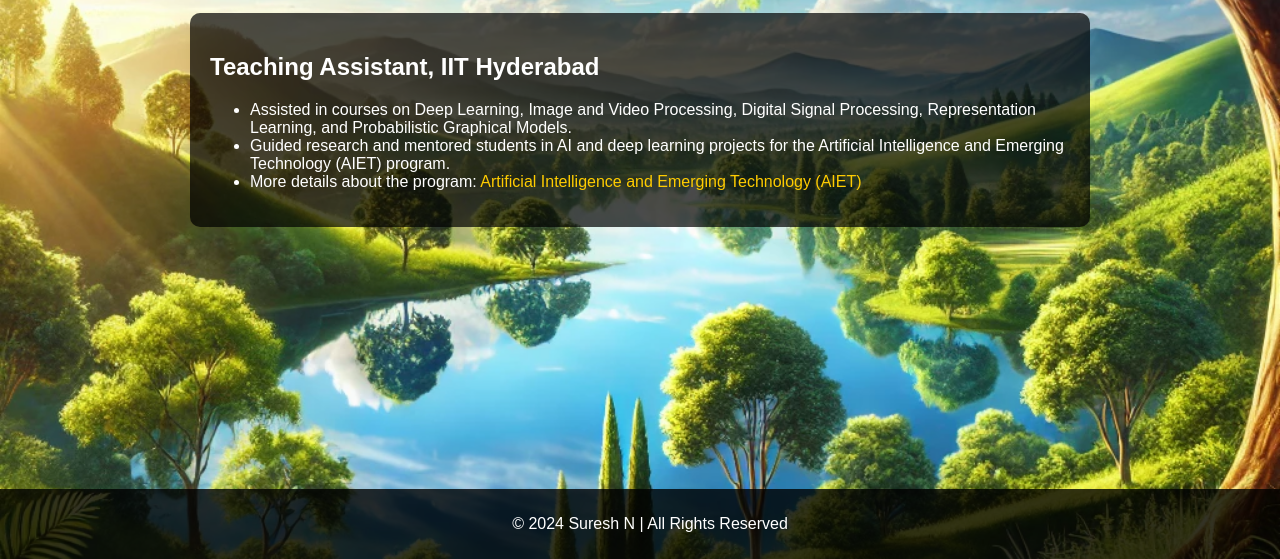
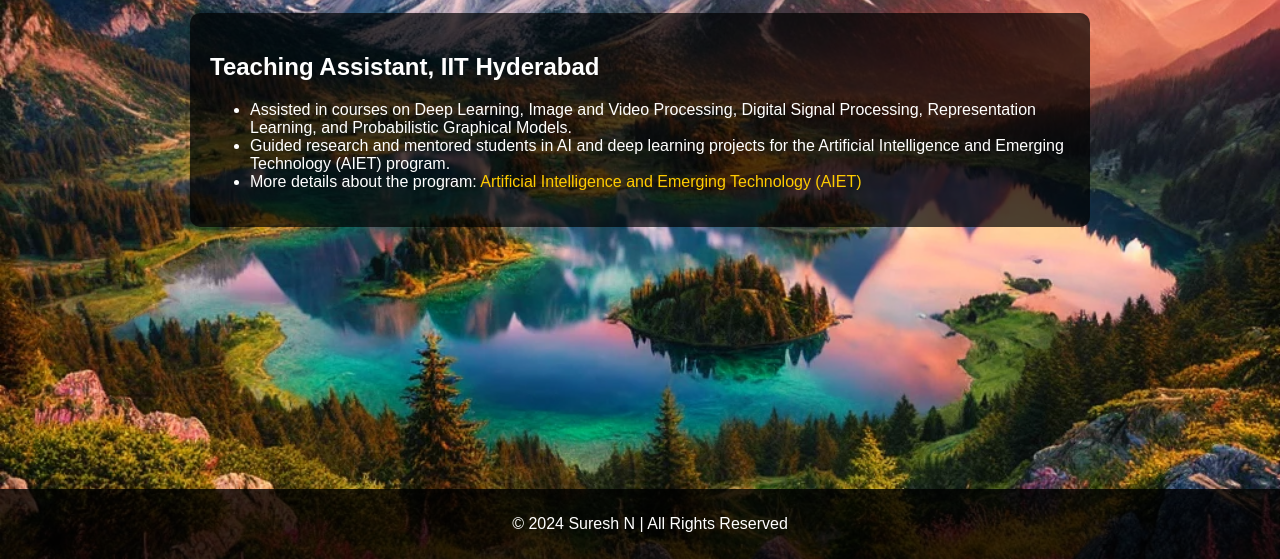
Before and after one commit to isureshn/isureshn.github.io, a plain HTML site: page index.html in a window 1280 px wide. Shown: the part 241-800 px from the top of the page. Drawn offline with Linux system fonts and the light colour scheme.

Commit message:
Update style.css

```diff
--- a/css/style.css
+++ b/css/style.css
@@ -5,7 +5,7 @@ body {
     height: 100vh;
     margin: 0;
     font-family: Arial, sans-serif;
-    background: url('../img/bg.webp') no-repeat center center fixed;
+    background: url('../img/bg3.webp') no-repeat center center fixed;
     background-size: cover;
     color: #fff;
 }
```
